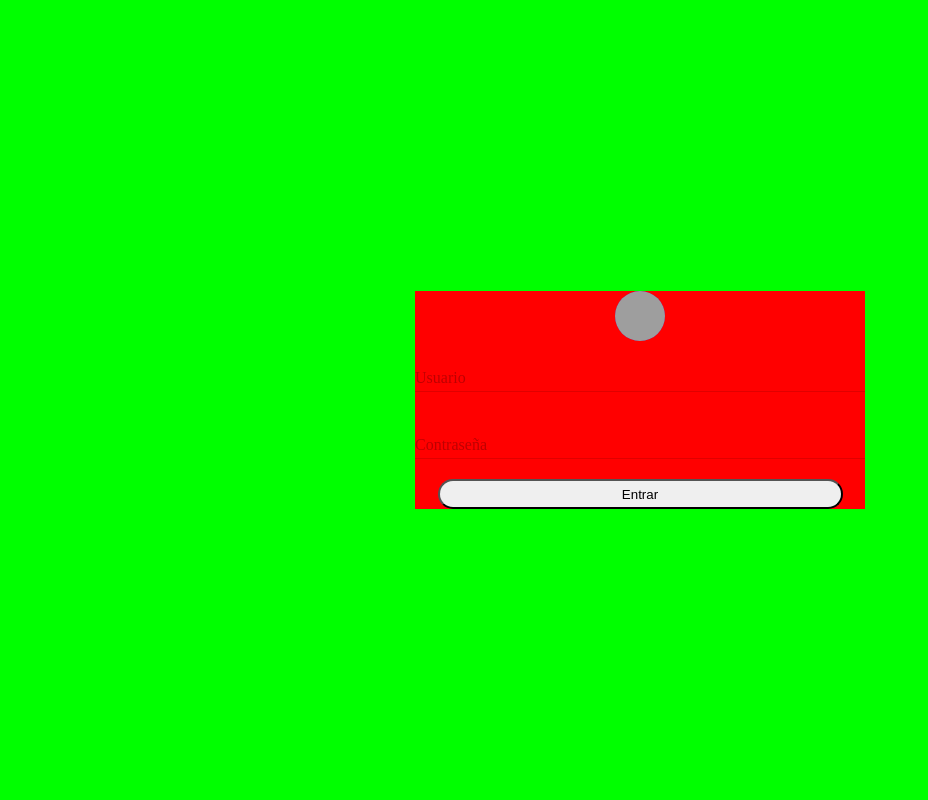
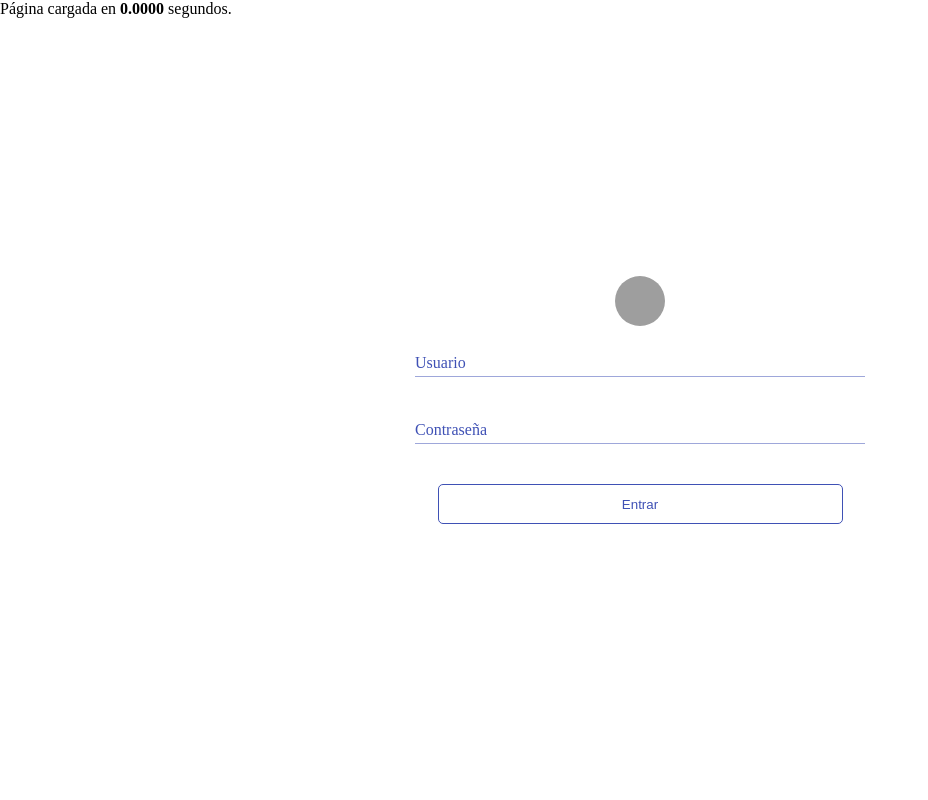
Before and after one commit to ArianSR29/webapp-inventarioEstancias, a CodeIgniter app: page /webapp-inventarioEstancias/ in a window 1280 px wide. Shown: the whole page, without its empty margins (0-928 px from the left). Run offline with CodeIgniter, Linux system fonts and the light colour scheme; grey boxes are pictures that could not be loaded.

Commit message:
style: Ajustando la apriencia del login

```diff
--- a/application/views/admin/login.php
+++ b/application/views/admin/login.php
@@ -19,16 +19,17 @@
             <form action="">
                 <img src=" <?php echo base_url(); ?>/assets/img/login/login-image.png " alt="login-image">
                 <div class="mdl-textfield mdl-js-textfield mdl-textfield--floating-label">
-                    <input class="mdl-textfield__input" type="text" id="tb-user">
+                    <input class="mdl-textfield__input" type="text" id="tb-user" required>
                     <label class="mdl-textfield__label" for="tb-user">Usuario</label>
                 </div>
                 <div class="mdl-textfield mdl-js-textfield mdl-textfield--floating-label">
-                    <input class="mdl-textfield__input" type="text" id="tb-password">
+                    <input class="mdl-textfield__input" type="password" id="tb-password" required>
                     <label class="mdl-textfield__label" for="tb-password">Contraseña</label>
                 </div>
                 <button>Entrar</button>
             </form>
         </div>
+        <p class="footer">Página cargada en <strong>{elapsed_time}</strong> segundos.</p>
     </div>
 </body>
 </html>
--- a/assets/css/login.css
+++ b/assets/css/login.css
@@ -1,5 +1,4 @@
 .main-container {
-  background: lime;
   height: 100vh;
   position: relative;
   display: -webkit-box;
@@ -7,7 +6,6 @@
   display: flex; }
   .main-container .c-login {
     position: absolute;
-    background: red;
     width: 90%;
     max-width: 450px;
     left: 50%;
@@ -18,11 +16,31 @@
     .main-container .c-login form {
       text-align: center; }
       .main-container .c-login form img {
-        background: purple;
         width: 50px;
         height: 50px;
         border-radius: 50%; }
+      .main-container .c-login form .mdl-textfield__input {
+        border-bottom: 1px solid #3f51b5 !important;
+        color: #3f51b5; }
+      .main-container .c-login form .mdl-textfield.is-invalid .mdl-textfield__input {
+        border-color: rgba(63, 81, 181, 0.5) !important; }
+      .main-container .c-login form .mdl-textfield--floating-label.is-invalid .mdl-textfield__label {
+        color: #3f51b5;
+        font-size: 16px; }
+      .main-container .c-login form .mdl-textfield.is-invalid .mdl-textfield__label:after {
+        background-color: #3f51b5 !important; }
       .main-container .c-login form button {
         width: 90%;
-        height: 30px;
-        border-radius: 50px; }
+        height: 40px;
+        border-radius: 5px;
+        margin-top: 20px;
+        outline: 0px;
+        color: #3f51b5;
+        border: 1px solid #3f51b5;
+        background: transparent; }
+        .main-container .c-login form button:hover {
+          background: #3f51b5;
+          color: #fff;
+          -webkit-transition: all 300ms ease-in-out;
+          -o-transition: all 300ms ease-in-out;
+          transition: all 300ms ease-in-out; }
--- a/assets/scss/login.scss
+++ b/assets/scss/login.scss
@@ -1,13 +1,11 @@
 
 .main-container{
-    background: lime;
     height: 100vh;
     position: relative;
     display: flex;
 
     .c-login{
         position: absolute;
-        background: red;
         width: 90%;
         max-width: 450px;
         left: 50%;
@@ -16,16 +14,42 @@
 
         form{
             text-align: center;
+
             img{
-                background: purple;
                 width: 50px;
                 height: 50px;
                 border-radius: 50%;
             }
+
+            .mdl-textfield__input{
+                border-bottom: 1px solid rgba(63,81,181, 1)!important;
+                color: rgb(63,81,181);
+            }
+            .mdl-textfield.is-invalid .mdl-textfield__input{
+                border-color: rgba(63,81,181, 0.5)!important;
+            }
+            .mdl-textfield--floating-label.is-invalid .mdl-textfield__label{
+                color: rgba(63,81,181, 1);
+                font-size: 16px;
+            }
+            .mdl-textfield.is-invalid .mdl-textfield__label:after{
+                background-color: rgba(63,81,181, 1)!important;
+            }
             button{
                 width: 90%;
-                height: 30px;
-                border-radius: 50px;
+                height: 40px;
+                border-radius: 5px;
+                margin-top: 20px;
+                outline: 0px;
+                color: rgba(63,81,181, 1);
+                border: 1px solid rgba(63,81,181, 1);
+                background: transparent;
+
+                &:hover{
+                    background:  rgba(63,81,181, 1);
+                    color: #fff;
+                    transition: all 300ms ease-in-out;
+                }
             }
         }
     }
```
